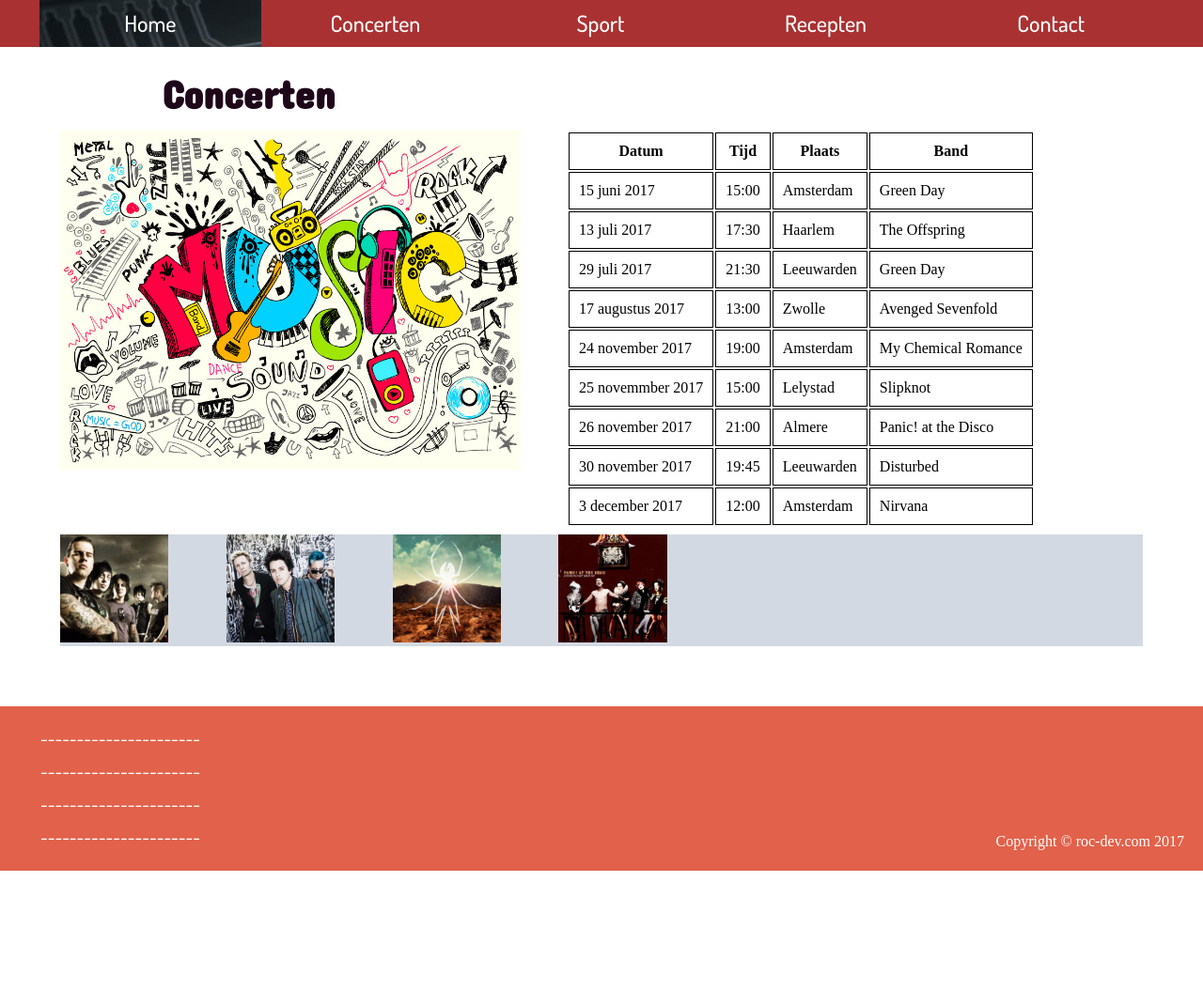
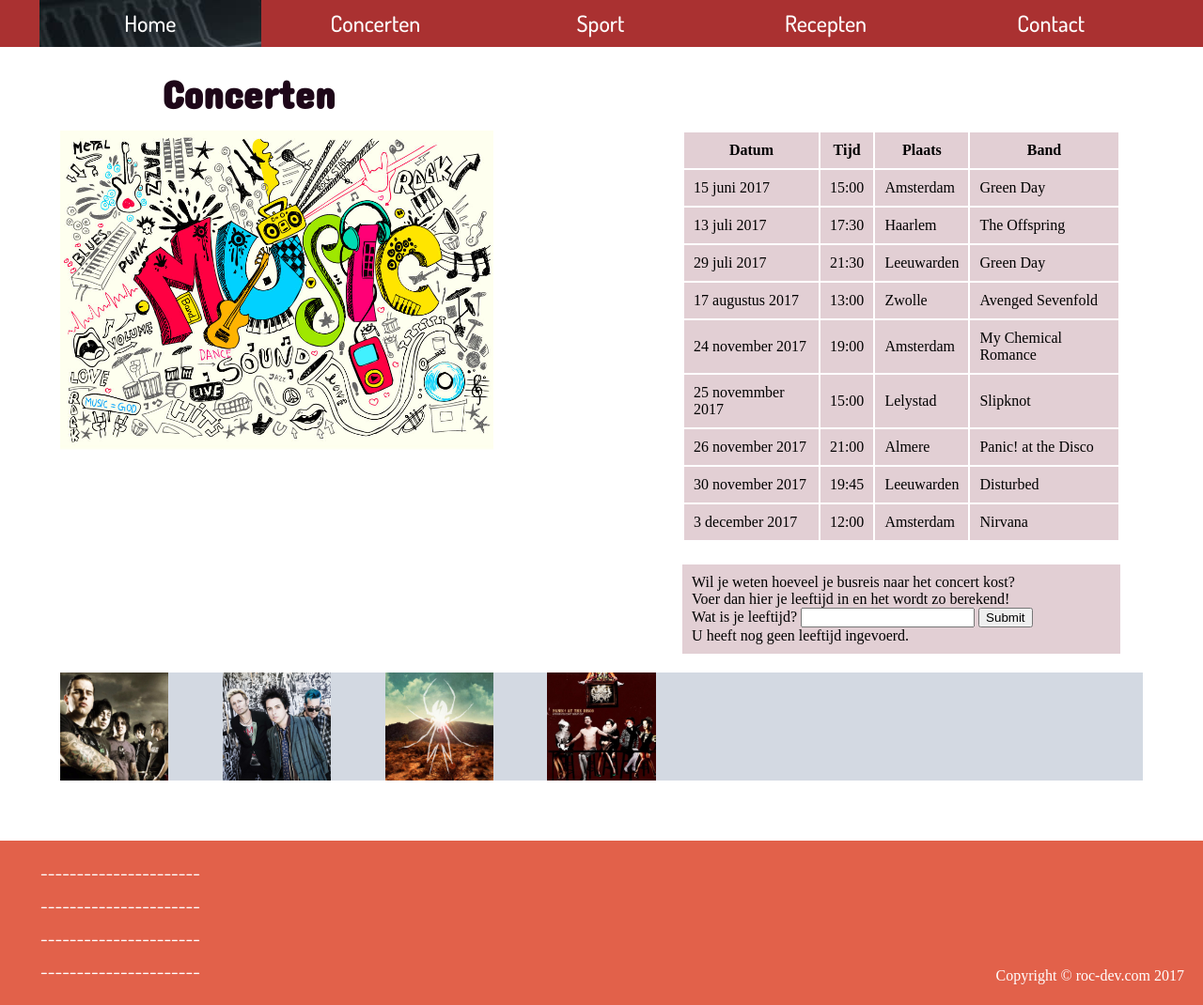
Before and after one commit to IrisSaskia/phpopdrachtensite, a PHP site: page /concerten.php in a window 1280 px wide. Shown: the whole page at 94% size. Before the commit the page ends 927 px from the top, so only its background shows below. Run offline with PHP 8.4, Linux system fonts and the light colour scheme.

Commit message:
Style update and added calculator for bus price

```diff
--- /dev/null
+++ b/busreis.php
@@ -0,0 +1,27 @@
+<?php
+/**
+* Created by PhpStorm.
+* User: Iris
+* Date: 11-6-2017
+* Time: 20:27
+*/
+
+$prijs = 10;
+$uiteindelijkeprijs = 10;
+
+if(isset($_GET["leeftijd"])) {
+    $leeftijd = $_GET["leeftijd"];
+    if ($leeftijd > 65 || 2 < $leeftijd && $leeftijd <= 12) {
+        $uiteindelijkeprijs = $prijs * 0.5;
+    } else if ($leeftijd < 3) {
+        $uiteindelijkeprijs = 0;
+    } else {
+        $uiteindelijkeprijs = $prijs;
+    }
+
+    echo "De ingevoerde leeftijd is: " . $leeftijd . ".";
+    echo "<br />";
+    echo "De uiteindelijke prijs is: " . $uiteindelijkeprijs . ".";
+} else {
+    echo "U heeft nog geen leeftijd ingevoerd.";
+}
--- a/concerten.php
+++ b/concerten.php
@@ -13,6 +13,7 @@
 	<h1 class = "title">Concerten</h1>
 	<div id = "pagina_inhoud_concerten">
 		<img id = "muziekplaatje" src = "images/concerten/muziek.jpg" />
+        <div id = "float_right">
             <table>
                 <tr>
                     <th>Datum</th>
@@ -75,6 +76,19 @@
                     <td>Nirvana</td>
                 </tr>
             </table>
+            <div id="bereken_busreis">
+                <p>
+                    Wil je weten hoeveel je busreis naar het concert kost?<br />Voer dan hier je leeftijd in en het wordt zo berekend!
+                </p>
+                <form action="" method="GET">
+                    Wat is je leeftijd? <input type="text" name="leeftijd">
+                    <input type="submit">
+                </form>
+                <?php
+                include ("busreis.php");
+                ?>
+            </div>
+        </div>
 	</div>
 	<div id = "concert_images_container">
 			<img src = "images/concerten/avengedsevenfold.jpg" class = "band_image_small"/>
--- a/stylesheets/styleconcerten.css
+++ b/stylesheets/styleconcerten.css
@@ -2,8 +2,8 @@ body {
 	margin: 0;
 }
 #muziekplaatje {
-	width: 42.5%;
-	height: 42.5%;
+	width: 40%;
+	height: 40%;
 }
 
 #pagina_inhoud_concerten {
@@ -25,15 +25,31 @@ body {
     margin-bottom: 5%;
     width: 90%;
     background-color: #D3D9E2;
+    clear: both;
+    font-size: 0;
 }
 
 table {
-    float: right;
-    margin-right: 10%;
+    margin-right: 5%;
 }
 
 th, td {
-    border: 1px solid black;
-    border-collapse: collapse;
     padding : 10px;
+    background-color: #e2cfd4;
 }
+
+#bereken_busreis {
+    margin-top: 5%;
+    margin-right: 5%;
+    margin-bottom: 4%;
+    background-color: #e2cfd4;
+    padding: 10px;
+}
+
+#bereken_busreis p {
+    margin: 0;
+}
+
+#float_right {
+    float: right;
+}
```
Also changed, not shown: index.php (+37 -13 lines). Lines whose indentation alone changed are shown as unchanged.
